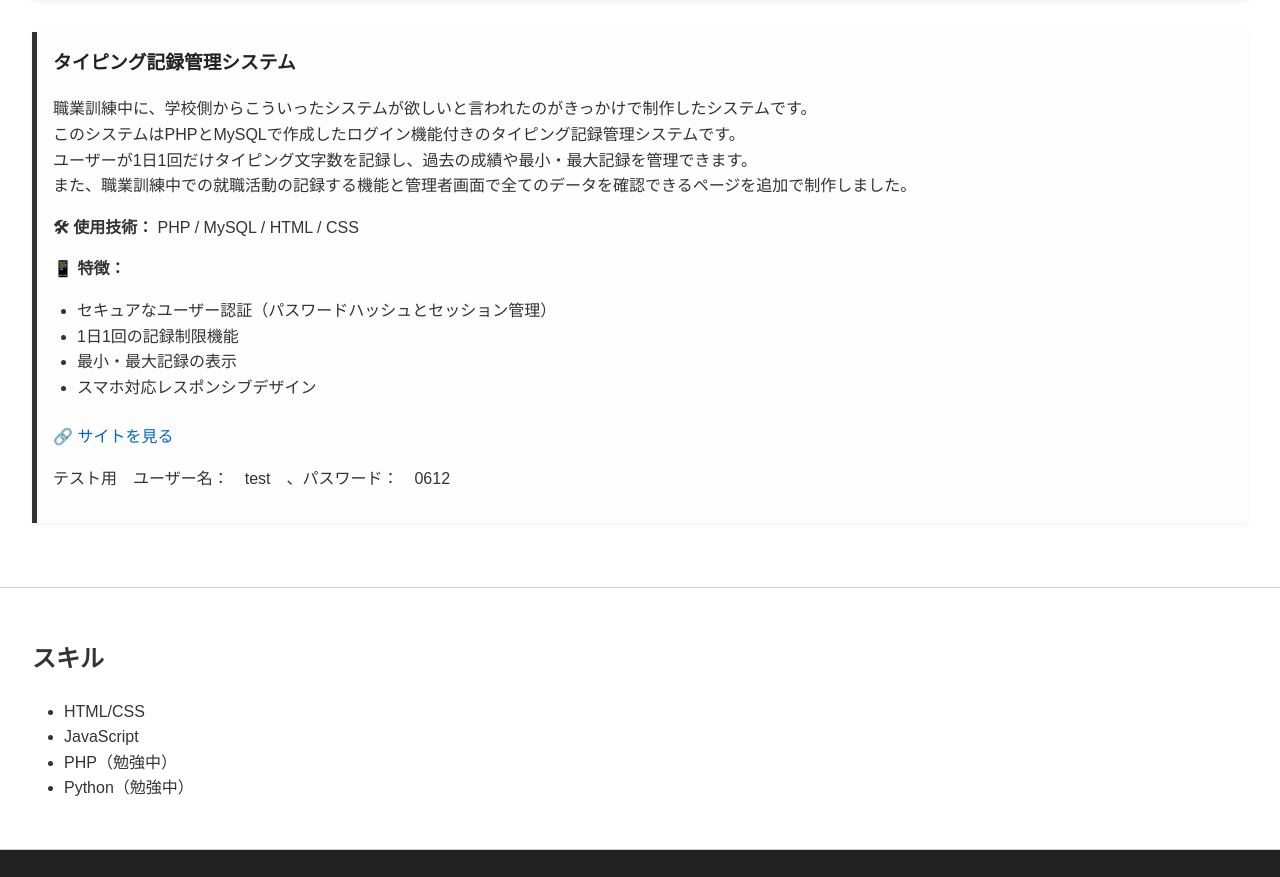
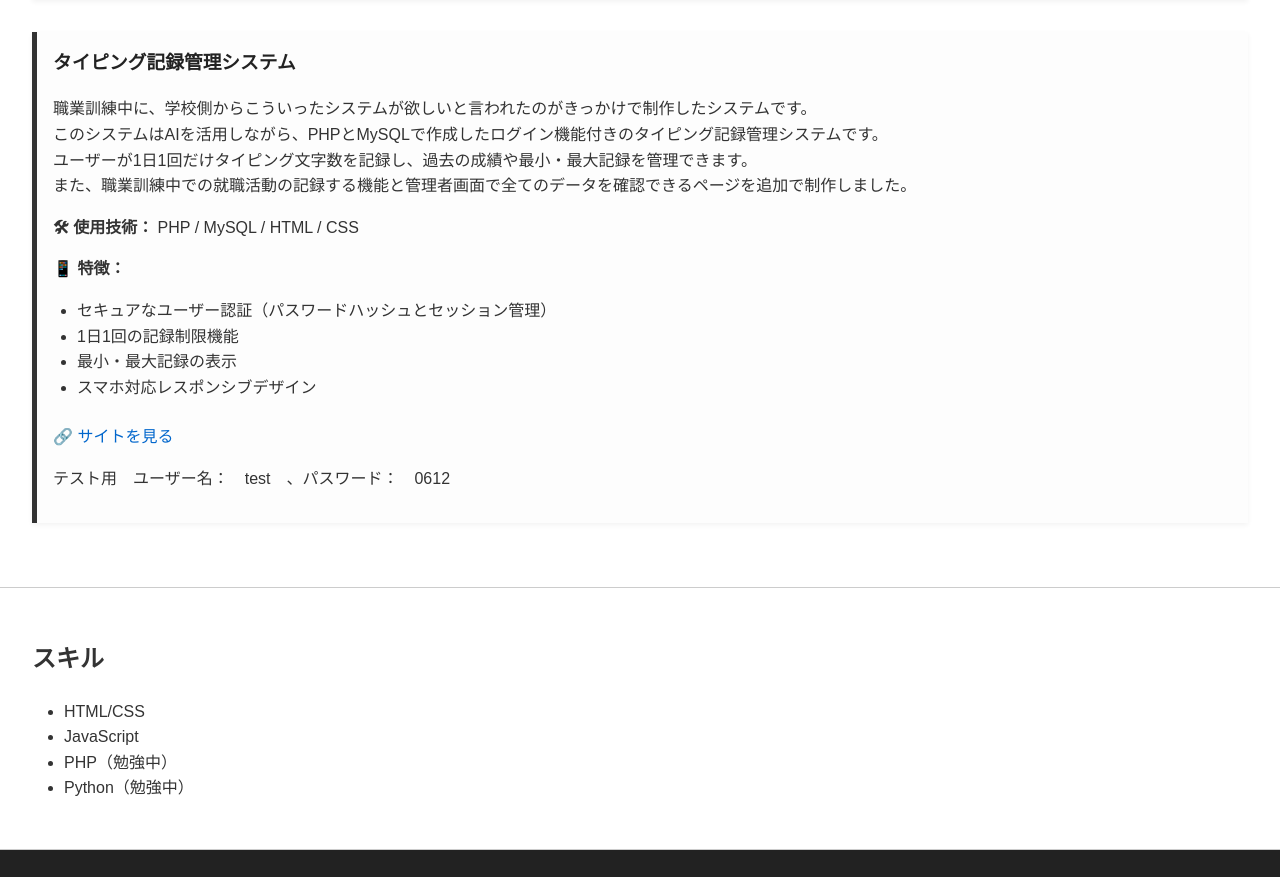
Before and after one commit to 00960/My-Portfolio, a plain HTML site: page index.html in a window 1280 px wide. Shown: the part 1642-2519 px from the top of the page. Drawn offline with Linux system fonts and the light colour scheme.

Commit message:
Add files via upload

```diff
--- a/index.html
+++ b/index.html
@@ -82,7 +82,7 @@
         <div class="work-item">
             <h3>タイピング記録管理システム</h3>
             <p>職業訓練中に、学校側からこういったシステムが欲しいと言われたのがきっかけで制作したシステムです。<br>
-            このシステムはPHPとMySQLで作成したログイン機能付きのタイピング記録管理システムです。<br>
+            このシステムはAIを活用しながら、PHPとMySQLで作成したログイン機能付きのタイピング記録管理システムです。<br>
             ユーザーが1日1回だけタイピング文字数を記録し、過去の成績や最小・最大記録を管理できます。<br>
             また、職業訓練中での就職活動の記録する機能と管理者画面で全てのデータを確認できるページを追加で制作しました。</p>
 
```
